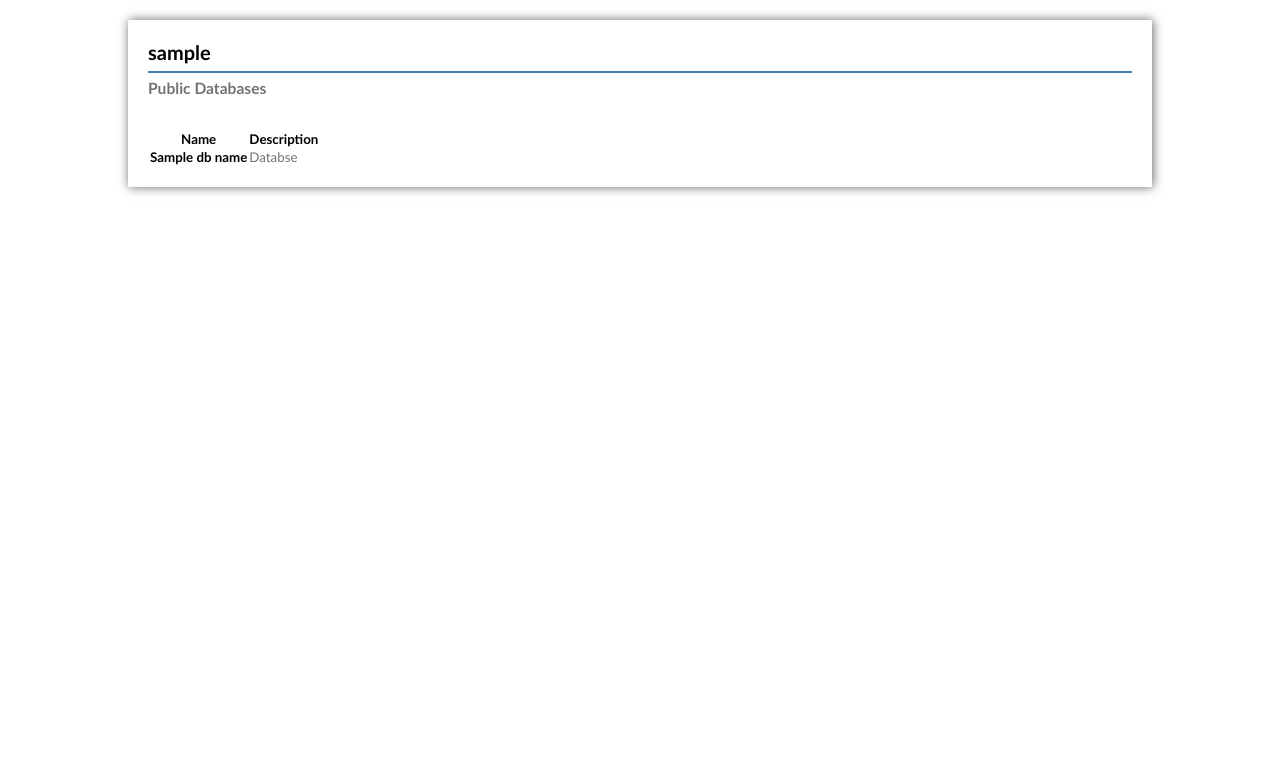
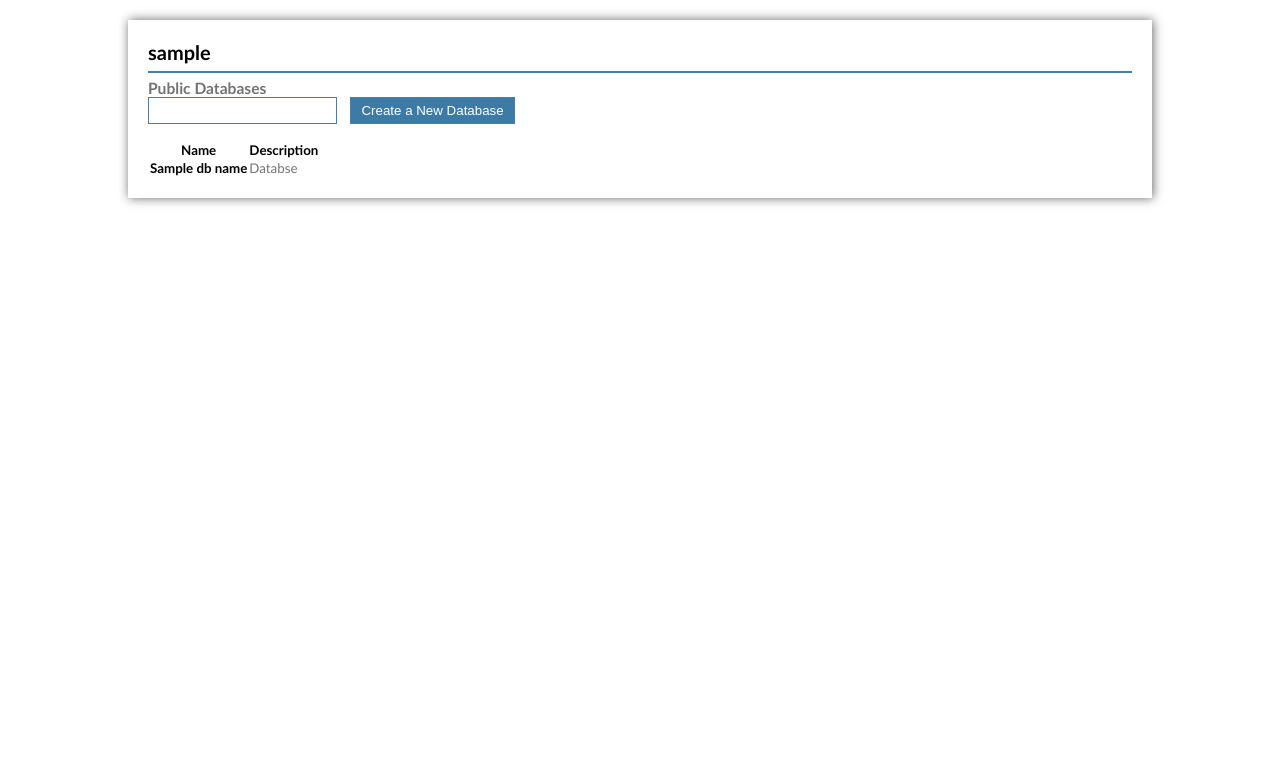
Before and after one commit to imclab/datahub-old, a Django app: template browser/templates/user.html in a window 1280 px wide. Shown: the part 40-800 px from the top of the page. Run offline with Django 3.2, Linux system fonts and the light colour scheme; the template is opened without the code that fills it: most values are stand-ins (such as "Sample title", 1, 10 or a date in 2020); some libraries are stand-ins or nearby versions.

Commit message:
creation of a new database

```diff
--- a/browser/templates/user.html
+++ b/browser/templates/user.html
@@ -3,12 +3,19 @@
  <a href="#" data-dropdown="#dropdown-nav">{{ username }} ▾ </a>
 {% endblock %}
 {% block content %}
+<script type="text/javascript">
 
+function create_db(){
+	window.location.href="/new_database/{{username}}"+"/"+document.getElementById("txt-create-db").value;
+}
+
+</script>
 
 <div id="content">
 	<h2>{{username}}</h2>
 	<hr />
 	<h3 class="gray">Public Databases</h3>
+	<input type="text" id="txt-create-db" /> <button type="button" id="btn-create-db" onclick="create_db();" style="margin-left:10px;">Create a New Database</button>
 	<br />
 	<br />
 	<table id="databases">
--- a/http_handler/urls.py
+++ b/http_handler/urls.py
@@ -7,6 +7,7 @@ urlpatterns = patterns('',
      url(r'^logout', 'browser.views.logout'),
      url(r'^login', 'browser.views.login'),
      url(r'^register', 'browser.views.register'),
+     url(r'^new_database/(\w+)/(\w+)$', 'browser.views.new_database'),
      url(r'^$', 'browser.views.user'),
 	 url(r'^(\w+)$', 'browser.views.user'),
 	 url(r'^(\w+)/(\w+)$', 'browser.views.database'),
```
Also changed, not shown: browser/views.py (+5 -2 lines).
